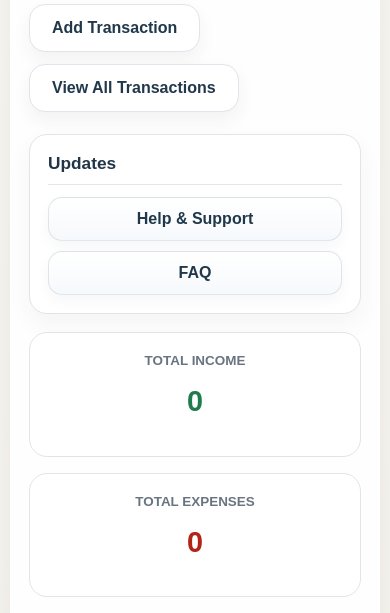
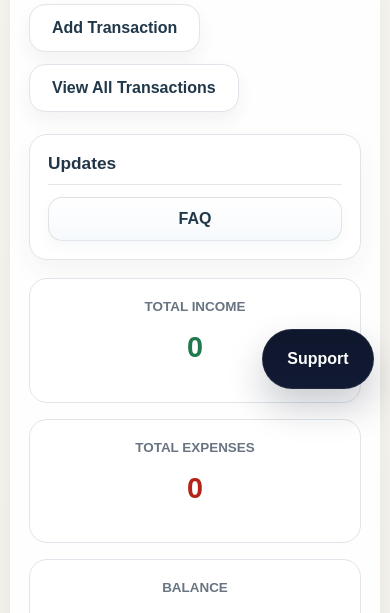
Before and after one commit to rajpaladiya2004/Personal-Finance-Tracker, a Django app: page /dashboard/ in a window 390 px wide. Shown: the part 439-1052 px from the top of the page. Run offline with Django 4.2, Linux system fonts and the light colour scheme; the visitor is signed in with stand-in values (Sample User, id 1); data comes from the database, SQL or seed files in the repository; data that the repository does not hold is empty.

Commit message:
Add site-wide Support floating button

```diff
--- a/static/css/style.css
+++ b/static/css/style.css
@@ -195,6 +195,32 @@ a:hover {
 
 .nav-menu-panel a:hover {
     background: #f5f7fb;
+}
+
+.support-fab {
+    position: fixed;
+    right: 28px;
+    bottom: 28px;
+    z-index: 40;
+    display: inline-flex;
+    align-items: center;
+    justify-content: center;
+    min-width: 136px;
+    min-height: 72px;
+    padding: 0 26px;
+    border-radius: 999px;
+    background: linear-gradient(180deg, #0f172d 0%, #111a33 100%);
+    color: #fff;
+    font-size: 1.18rem;
+    font-weight: 700;
+    box-shadow: 0 18px 36px rgba(15, 23, 45, 0.22);
+    border: 1px solid rgba(255, 255, 255, 0.08);
+}
+
+.support-fab:hover {
+    color: #fff;
+    transform: translateY(-2px);
+    box-shadow: 0 22px 40px rgba(15, 23, 45, 0.26);
 }
 
 .nav-links a:hover {
@@ -657,4 +683,13 @@ hr {
     .dashboard-card {
         padding: 18px;
     }
+
+    .support-fab {
+        right: 16px;
+        bottom: 16px;
+        min-width: 112px;
+        min-height: 60px;
+        padding: 0 20px;
+        font-size: 1rem;
+    }
 }
--- a/templates/base.html
+++ b/templates/base.html
@@ -67,6 +67,8 @@
         {% endblock %}
     </main>
 
+    <a class="support-fab" href="/help-support/">Support</a>
+
     <script src="{% static 'js/main.js' %}"></script>
 </body>
 </html>
--- a/templates/expenses/dashboard.html
+++ b/templates/expenses/dashboard.html
@@ -17,7 +17,6 @@
         <div class="dashboard-card">
             <h2>Updates</h2>
             <div class="link-stack">
-                <a href="/help-support/">Help &amp; Support</a>
                 <a href="{% url 'expenses:faq' %}">FAQ</a>
             </div>
         </div>
```
